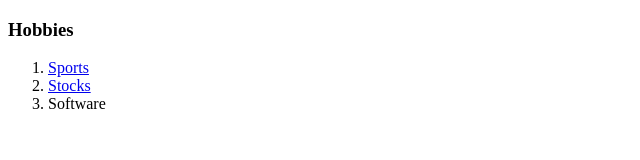
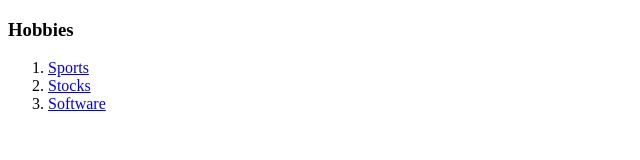
Before and after one commit to DrEhrens/cv, a plain HTML site: page hobbies.html in a window 1280 px wide. Shown: the full height of the page, 0-640 px from the left. Drawn offline with Linux system fonts and the light colour scheme.

Commit message:
added link to homepage as software reference

```diff
--- a/hobbies.html
+++ b/hobbies.html
@@ -9,7 +9,7 @@
     <ol>
       <li><a href="https://twitter.com/Orthofuturemlb">Sports</a></li>
       <li><a href="https://stocktwits.com/Doctork1">Stocks</a></li>
-      <li>Software</li>
+      <li><a href="index.html">Software</a></li>
     </ol>
   </body>
 </html>
```
